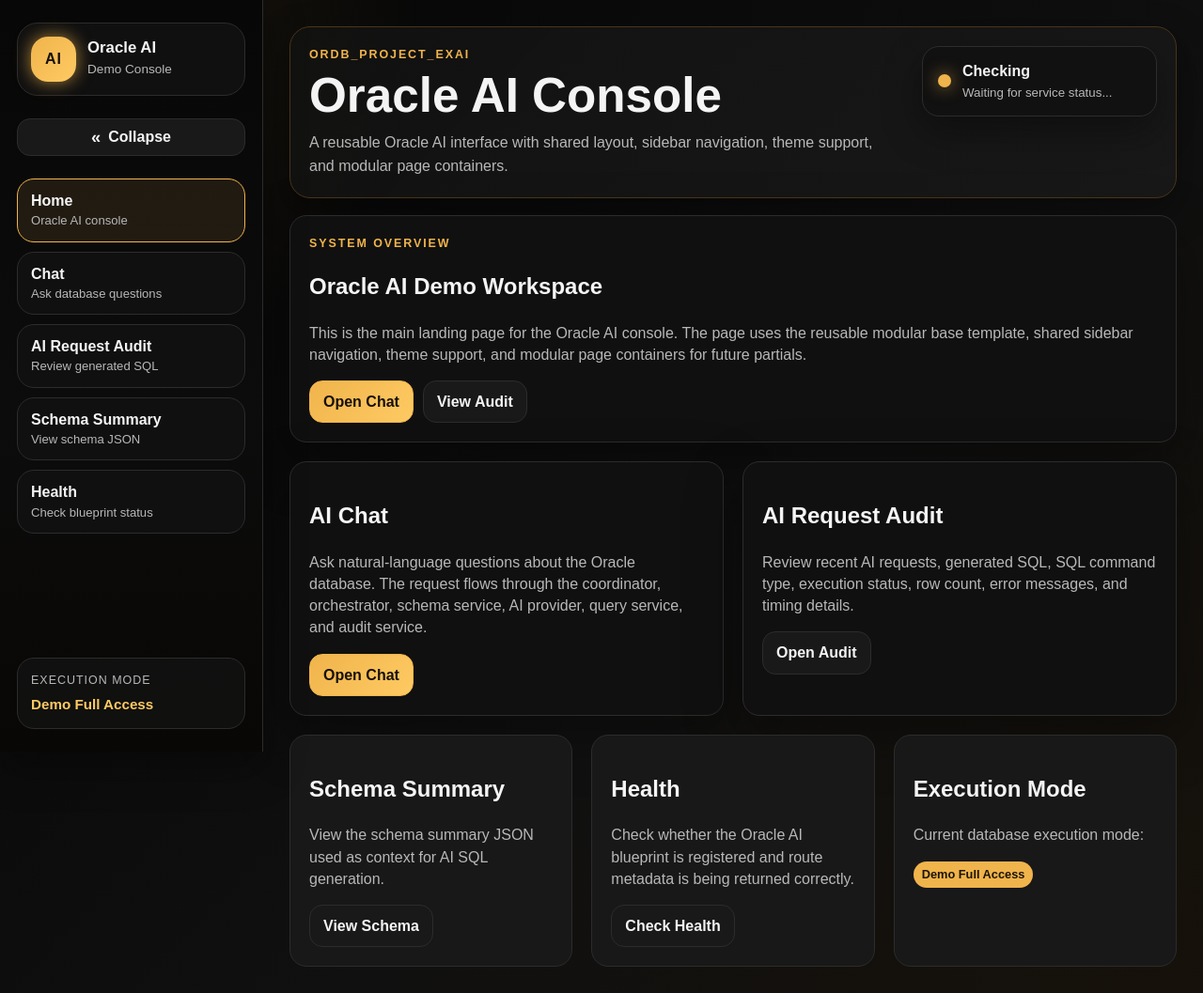
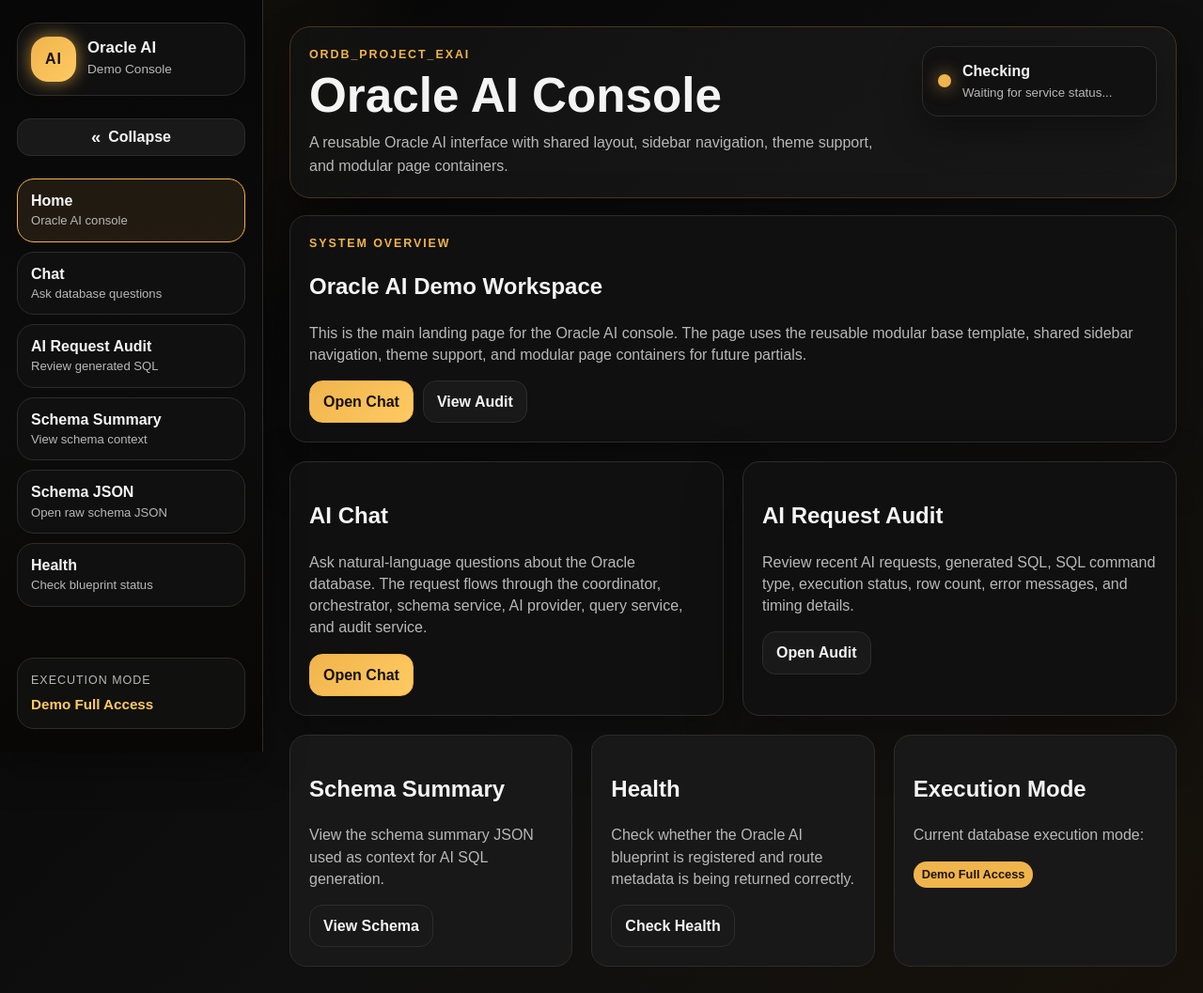
Before and after one commit to Rlemons12/ordb_project_exai, a Flask app: page /oracle-ai/ in a window 1280 px wide. Shown: the whole page at 94% size. Run offline with Flask 3, Linux system fonts and the light colour scheme; parts of the project's set-up code (start-up, migrations or seed data) failed here and were passed over.

Commit message:
Update sidebar links to include schema view and clarify schema JSON label

```diff
--- a/app/templates/modular_template/partials/sidebar.html
+++ b/app/templates/modular_template/partials/sidebar.html
@@ -64,12 +64,25 @@
 
         <a
             class="oracle-sidebar-link"
+            href="{{ schema_view_url | default('/oracle-ai/schema-view') }}"
+            data-content-url="{{ schema_partial_url | default('/oracle-ai/partials/schema') }}"
+            data-page-title="Oracle Schema Summary"
+            {% if active_page | default('home') == "schema" %}
+                aria-current="page"
+            {% endif %}
+        >
+            <span class="oracle-sidebar-link-title" data-short-label="S">Schema Summary</span>
+            <span class="oracle-sidebar-link-subtitle">View schema context</span>
+        </a>
+
+        <a
+            class="oracle-sidebar-link"
             href="{{ schema_summary_url | default('/oracle-ai/schema-summary') }}"
             target="_blank"
             rel="noopener"
         >
-            <span class="oracle-sidebar-link-title" data-short-label="S">Schema Summary</span>
-            <span class="oracle-sidebar-link-subtitle">View schema JSON</span>
+            <span class="oracle-sidebar-link-title" data-short-label="J">Schema JSON</span>
+            <span class="oracle-sidebar-link-subtitle">Open raw schema JSON</span>
         </a>
 
         <a
```
